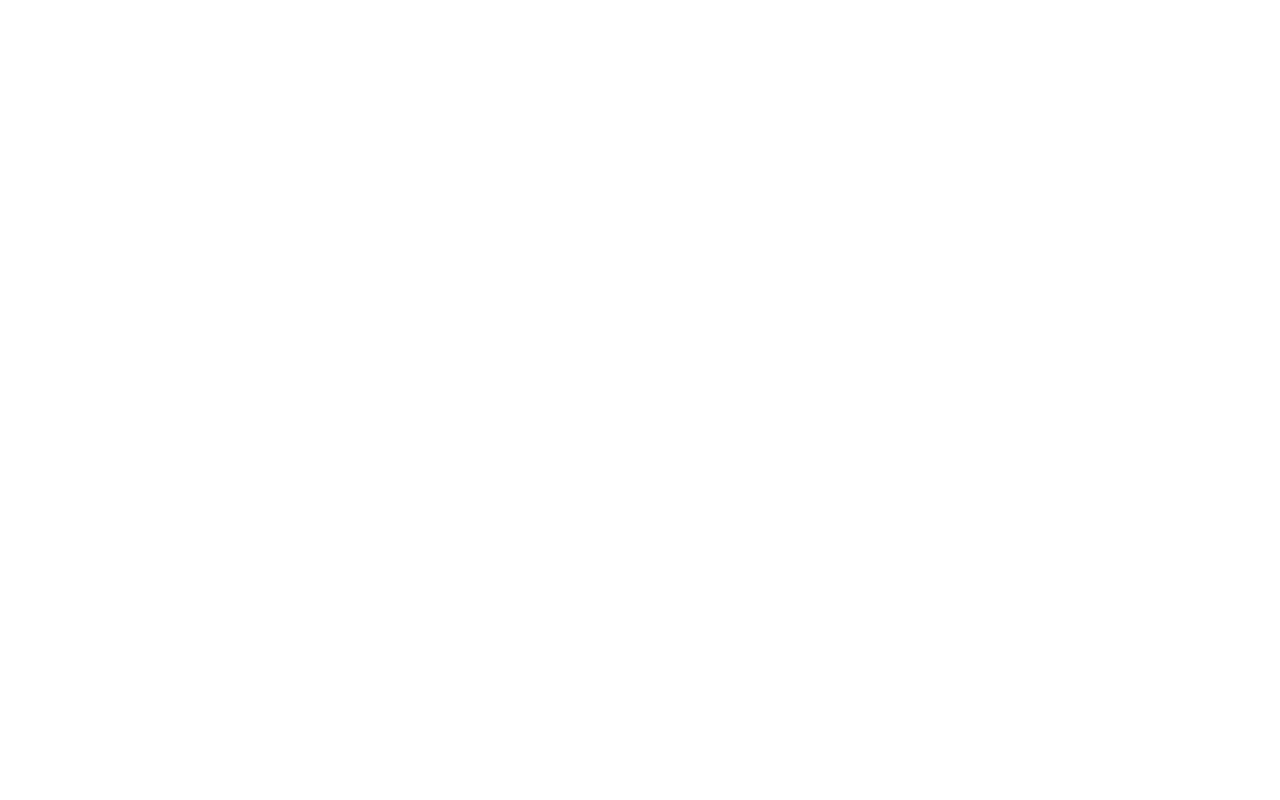
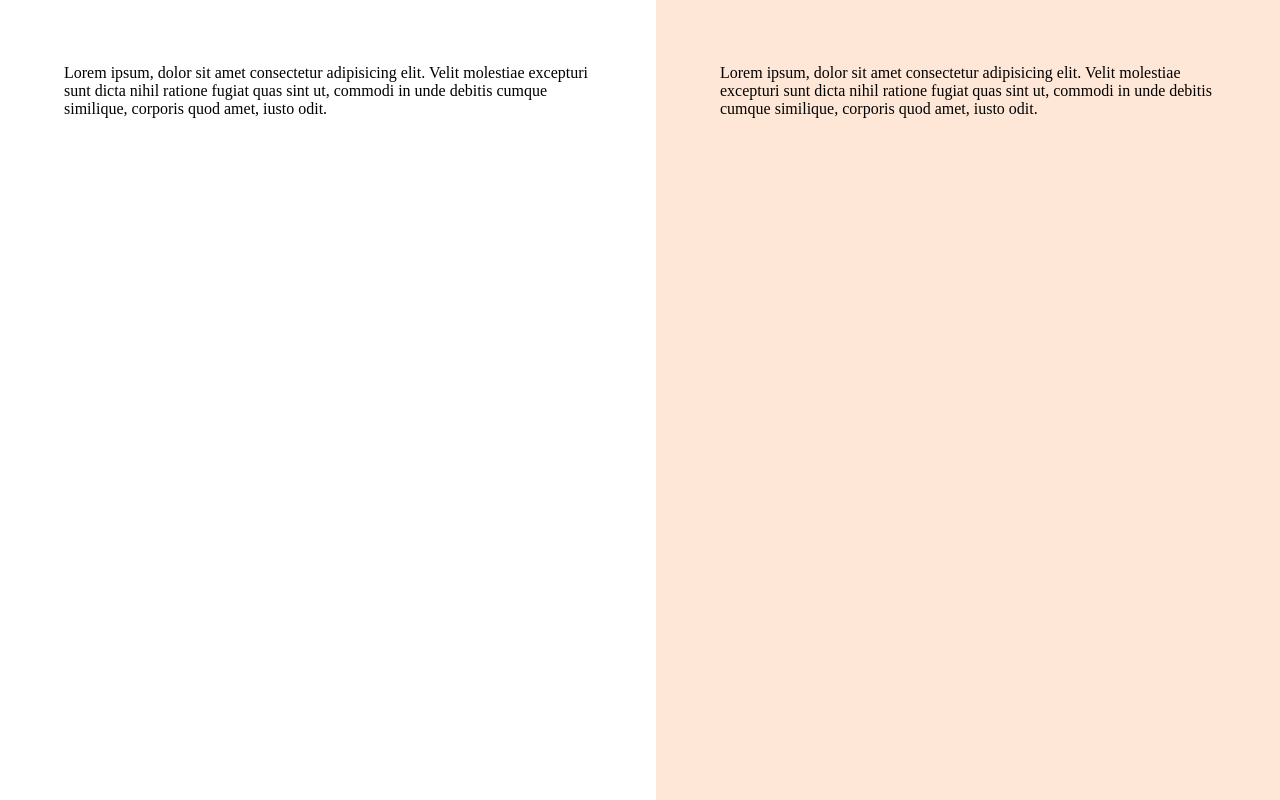
Before and after one commit to joaovictorsalotialves/formulario-de-matricula, a plain HTML site: page index.html in a window 1280 px wide. Drawn offline with Linux system fonts and the light colour scheme.

Commit message:
Criando o arquivo layout.css

```diff
--- a/index.html
+++ b/index.html
@@ -15,6 +15,19 @@
 </head>
 
 <body>
+  <div id="app">
+    <main>
+      <div class="main-container">Lorem ipsum, dolor sit amet consectetur adipisicing elit. Velit molestiae excepturi
+        sunt dicta nihil ratione fugiat quas sint ut, commodi in unde debitis cumque similique, corporis quod amet,
+        iusto odit.</div>
+    </main>
+
+    <aside>
+      <div class="aside-container">Lorem ipsum, dolor sit amet consectetur adipisicing elit. Velit molestiae excepturi
+        sunt dicta nihil ratione fugiat quas sint ut, commodi in unde debitis cumque similique, corporis quod amet,
+        iusto odit.</div>
+    </aside>
+  </div>
 
 </body>
 
--- a/styles/global.css
+++ b/styles/global.css
@@ -1,3 +1,9 @@
+* {
+  margin: 0;
+  padding: 0;
+  box-sizing: border-box;
+}
+
 :root {
   --font-family: 'Poppins', sans-serif;
   --text: 400 1rem/1.5 var(--font-family);
@@ -16,3 +22,7 @@
   --stroke-highlight: #F3541C;
   --semantic-error: #DC2626;
 }
+
+body {
+  overflow: hidden;
+}
--- a/styles/index.css
+++ b/styles/index.css
@@ -1 +1,2 @@
 @import url('./global.css');
+@import url('./layout.css');
--- /dev/null
+++ b/styles/layout.css
@@ -0,0 +1,26 @@
+#app {
+  display: grid;
+  grid-template-columns: 51.25% 48.75%;
+
+  height: 100vh;
+  overflow: hidden;
+}
+
+main {
+  overflow: auto;
+  padding: 4rem;
+
+  & .main-container {
+    max-width: 33rem;
+    margin-left: auto;
+  }
+}
+
+aside {
+  background-color: var(--surface-secondary);
+  padding: 4rem;
+
+  & .aside-container {
+    max-width: 31rem;
+  }
+}
```
